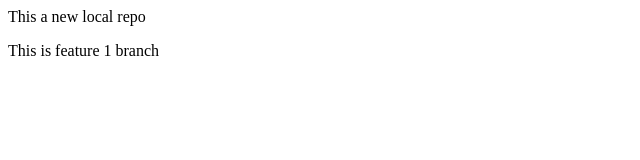
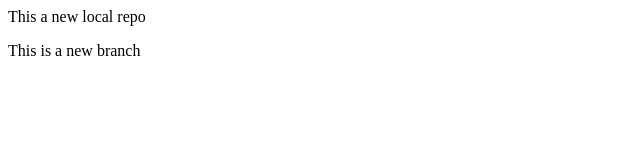
Before and after one commit to AnshDabra27/localrepo, a plain HTML site: page LocalRepo/index.html in a window 1280 px wide. Shown: the full height of the page, 0-640 px from the left. Drawn offline with Linux system fonts and the light colour scheme.

Commit message:
New branch added

```diff
--- a/LocalRepo/index.html
+++ b/LocalRepo/index.html
@@ -1,2 +1,2 @@
 <p>This a new local repo</p>
-<p>This is feature 1 branch</p>
+<p>This is a new branch</p>
```
